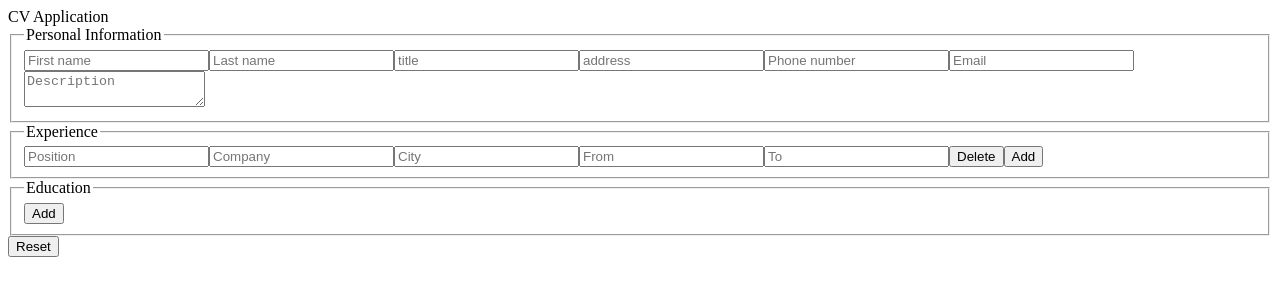
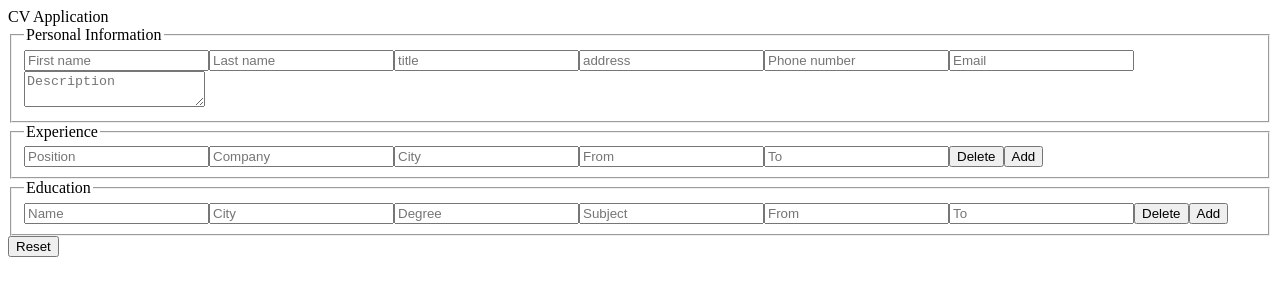
Before and after one commit to bensonjing/cv-application, a React (Create React App) app: page / in a window 1280 px wide. Shown: the top 300 px of the page. Built offline with nearby package versions, Linux system fonts and the light colour scheme.

Commit message:
Build: set up HTML for Education section in the form

```diff
--- a/src/App.js
+++ b/src/App.js
@@ -60,6 +60,27 @@ class App extends React.Component {
     }))
   }
 
+  handleChangeEducation = (id, e) => {
+    this.setState(prevState => {
+      const newEducation = prevState.education.map((item) => {
+        if (item.id === id) {
+          return { ...item, [e.target.name]: e.target.value }
+        }
+        return item
+      })
+      return { ...prevState, education:[ ...newEducation ]}
+    })
+  }
+
+  educationDelete = (id, e) => {
+    this.setState(prevState => {
+      const newEducation = prevState.education.filter((item) => {
+        return item.id !== id
+      })
+      return { ...prevState, education:[ ...newEducation ]}
+    })
+  }
+
   educationAdd = (e) => {
     e.preventDefault()
     this.setState(prevState => ({
@@ -94,6 +115,8 @@ class App extends React.Component {
           handleChangeExperience={this.handleChangeExperience}
           experienceDelete={this.experienceDelete}
           experienceAdd={this.experienceAdd}
+          handleChangeEducation={this.handleChangeEducation}
+          educationDelete={this.educationDelete}
           educationAdd={this.educationAdd}
           reset={this.reset}
         />
--- a/src/components/CVForm.js
+++ b/src/components/CVForm.js
@@ -17,7 +17,12 @@ class CVForm extends React.Component {
           handleDelete={this.props.experienceDelete}
           handleClick={this.props.experienceAdd}
         />
-        <Education handleClick={this.props.educationAdd}/>
+        <Education
+          education={this.props.cvForm.education}
+          handleChange={this.props.handleChangeEducation}
+          handleDelete={this.props.educationDelete}
+          handleClick={this.props.educationAdd}
+        />
         <button onClick={this.props.reset}>Reset</button>
       </form>
     )
--- a/src/components/formComponents/Education.js
+++ b/src/components/formComponents/Education.js
@@ -1,10 +1,22 @@
 import React from 'react'
+import EducationItem from './EducationItem'
 
 class Education extends React.Component {
   render() {
+    const educationItems = this.props.education.map((item) => (
+      <EducationItem
+        key={item.id}
+        id={item.id}
+        handleChange={this.props.handleChange}
+        handleDelete={this.props.handleDelete}
+        educationItem={item}
+      />
+    ))
+
     return (
       <fieldset>
         <legend>Education</legend>
+        {educationItems}
         <button onClick={this.props.handleClick}>Add</button>
       </fieldset>
     )
--- /dev/null
+++ b/src/components/formComponents/EducationItem.js
@@ -0,0 +1,57 @@
+import React from 'react'
+
+class EducationItem extends React.Component {
+  render() {
+    const {id, handleChange, handleDelete, educationItem} = this.props
+
+    return (
+      <>
+        <input
+          type="text"
+          onChange={(e) => handleChange(id, e)}
+          name="name"
+          placeholder="Name"
+          value={educationItem.name}
+        />
+        <input
+          type="text"
+          onChange={(e) => handleChange(id, e)}
+          name="city"
+          placeholder="City"
+          value={educationItem.city}
+        />
+        <input
+          type="text"
+          onChange={(e) => handleChange(id, e)}
+          name="degree"
+          placeholder="Degree"
+          value={educationItem.degree}
+        />
+        <input
+          type="text"
+          onChange={(e) => handleChange(id, e)}
+          name="subject"
+          placeholder="Subject"
+          value={educationItem.subject}
+        />
+        <input
+          type="text"
+          onChange={(e) => handleChange(id, e)}
+          name="from"
+          placeholder="From"
+          value={educationItem.from}
+        />
+        <input
+          type="text"
+          onChange={(e) => handleChange(id, e)}
+          name="to"
+          placeholder="To"
+          value={educationItem.to}
+        />
+        <button onClick={(e) => handleDelete(id, e)}>Delete</button>
+      </>
+    )
+  }
+}
+
+export default EducationItem
--- a/src/components/formComponents/ExperienceItem.js
+++ b/src/components/formComponents/ExperienceItem.js
@@ -11,35 +11,35 @@ class ExperienceItem extends React.Component {
           onChange={(e) => handleChange(id, e)}
           name="position"
           placeholder="Position"
-          value={experienceItem.name}
+          value={experienceItem.position}
         />
         <input
           type="text"
           onChange={(e) => handleChange(id, e)}
           name="company"
           placeholder="Company"
-          value={experienceItem.name}
+          value={experienceItem.company}
         />
         <input
           type="text"
           onChange={(e) => handleChange(id, e)}
           name="city"
           placeholder="City"
-          value={experienceItem.name}
+          value={experienceItem.city}
         />
         <input
           type="text"
           onChange={(e) => handleChange(id, e)}
           name="from"
           placeholder="From"
-          value={experienceItem.name}
+          value={experienceItem.from}
         />
         <input
           type="text"
           onChange={(e) => handleChange(id, e)}
           name="to"
           placeholder="To"
-          value={experienceItem.name}
+          value={experienceItem.to}
         />
         <button onClick={(e) => handleDelete(id, e)}>Delete</button>
       </>
```
